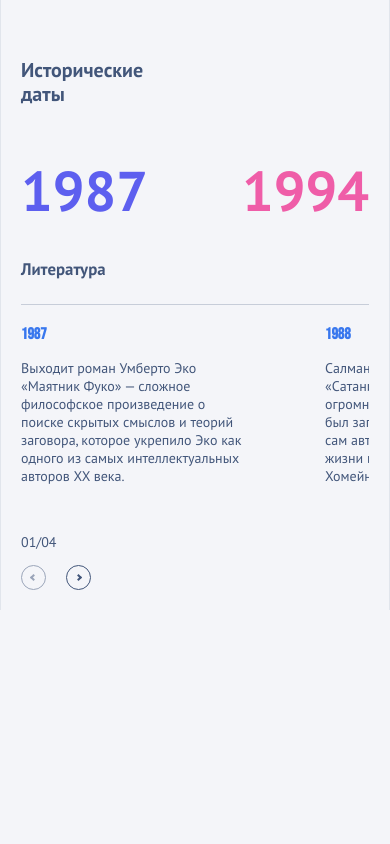
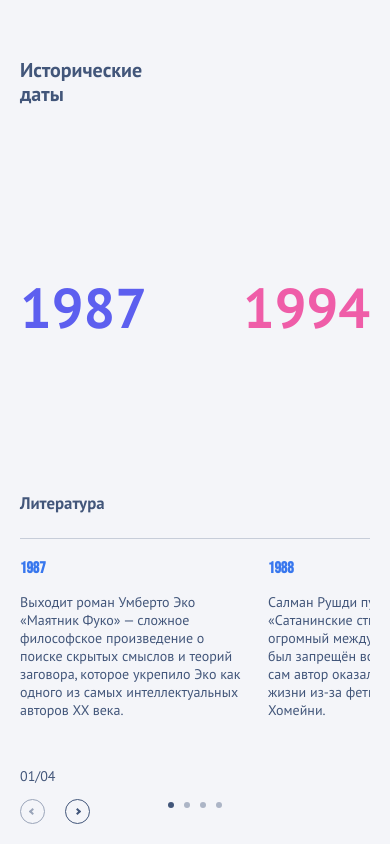
Before and after one commit to AlinaKors/history-block, a React (Create React App) app: page / in a window 390 px wide. Built offline with nearby package versions, Linux system fonts and the light colour scheme.

Commit message:
fixed for mobile

```diff
--- a/src/History/CircleSwiper.tsx
+++ b/src/History/CircleSwiper.tsx
@@ -201,7 +201,7 @@ const CircleSwiper: React.FC<CircleSwiperProps> = ({
         }}
         onSwiper={(swiper: SwiperType) => (circleRef.current = swiper)}
         onSlideChange={(swiper: SwiperType) => setActiveIndex(swiper.activeIndex)}
-        style={{ display: 'none' }}
+        style={{ height: '0px' }}
       >
         {items.map((item, idx) => (
           <SwiperSlide key={idx}>
--- a/src/History/History.tsx
+++ b/src/History/History.tsx
@@ -7,16 +7,16 @@ import { YearsBlock } from './YearsBlock';
 
 const Main = styled.main`
   width: 100%;
-  height: 100%;
   border-left: 1px solid rgb(66, 86, 122, 0.1);
   border-right: 1px solid rgb(66, 86, 122, 0.1);
   display: grid;
   position: relative;
   padding: 0 80px;
-  overflow: hidden;
 
   @media (max-width: 1023px) {
     padding: 0 40px;
+    height: 100vh;
+    overflow-x: hidden;
   }
 
   @media (max-width: 889px) {
@@ -56,6 +56,31 @@ const Main = styled.main`
     margin-bottom: 15px;
     @media (max-width: 889px) {
       font-size: 1.14rem;
+    }
+  }
+
+  @media (max-width: 1023px) {
+    border: none;
+    display: flex;
+    flex-direction: column;
+    align-items: start;
+    justify-content: flex-start;
+    padding: 0 20px;
+  }
+
+  .event-swiper {
+    user-select: none;
+    -moz-user-select: none;
+    -webkit-user-select: none;
+    .swiper-slide:not(:last-child) {
+      padding-right: 80px;
+      box-sizing: content-box;
+      @media (max-width: 1023px) {
+        padding-right: 40px;
+      }
+      @media (max-width: 889px) {
+        padding-right: 24px;
+      }
     }
   }
 `;
@@ -109,6 +134,8 @@ const YearsWrapper = styled.div`
     margin-top: 64px;
     position: static;
     justify-content: space-between;
+    flex-grow: 1;
+    align-items: center;
   }
   @media (max-width: 889px) {
     margin-top: 56px;
--- a/src/History/Swiper.tsx
+++ b/src/History/Swiper.tsx
@@ -131,9 +131,10 @@ export const SwiperCustom: React.FC<SwiperCustomProps> = ({ el, nameCategory, ch
       </BtnContainer>
       <NameCategory>{nameCategory}</NameCategory>
       <Swiper
-        spaceBetween={80}
+        spaceBetween={0}
         slidesPerView={'auto'}
         freeMode={true}
+        grabCursor={true}
         modules={[Navigation]}
         navigation={{
           nextEl: '.nextSlider',
@@ -142,6 +143,7 @@ export const SwiperCustom: React.FC<SwiperCustomProps> = ({ el, nameCategory, ch
         onBeforeInit={(swiper: SwiperType) => {
           swiperRef.current = swiper;
         }}
+        className="event-swiper"
       >
         {Object.entries(el).map(([key, value]) => (
           <SwiperSlide>
```
